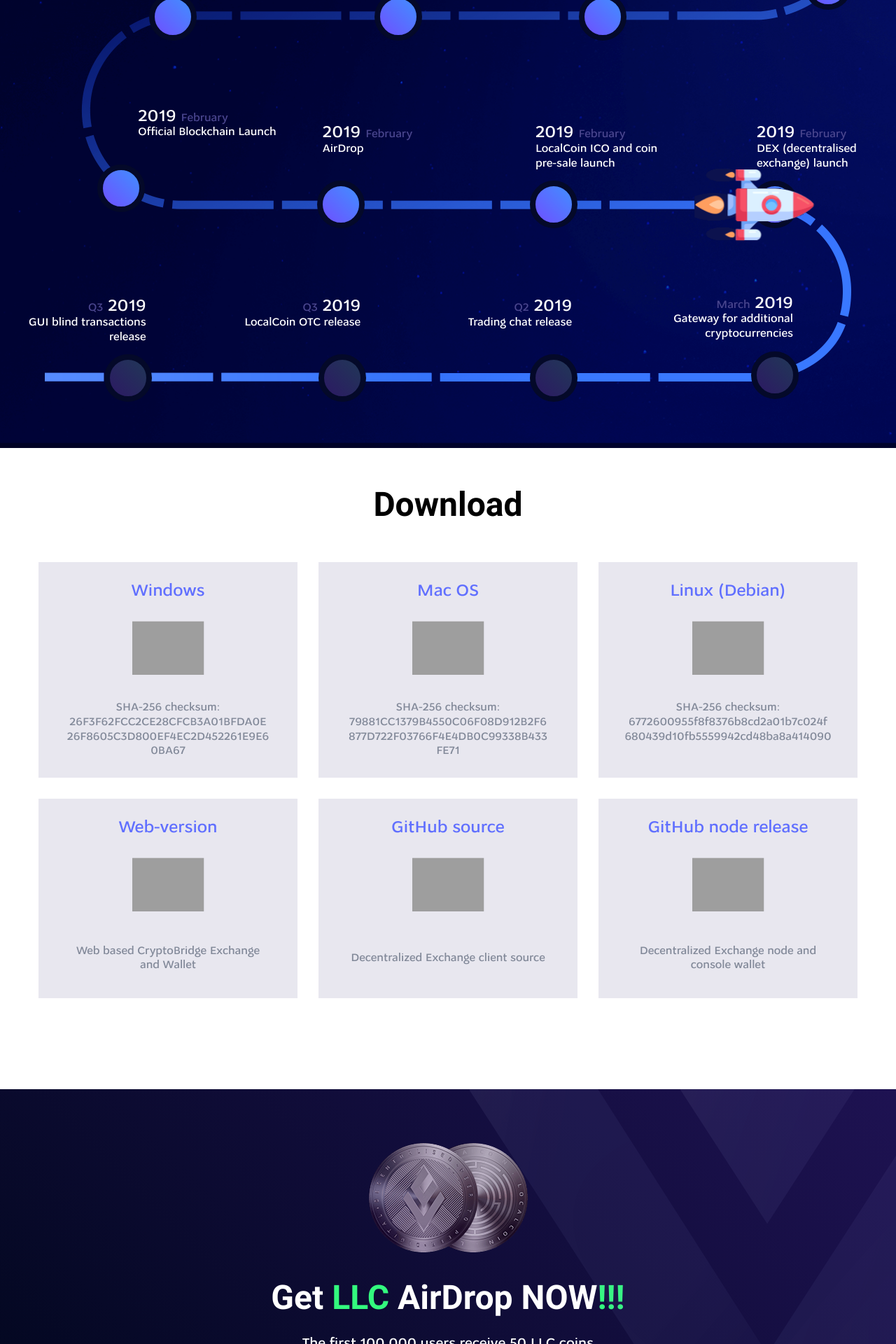
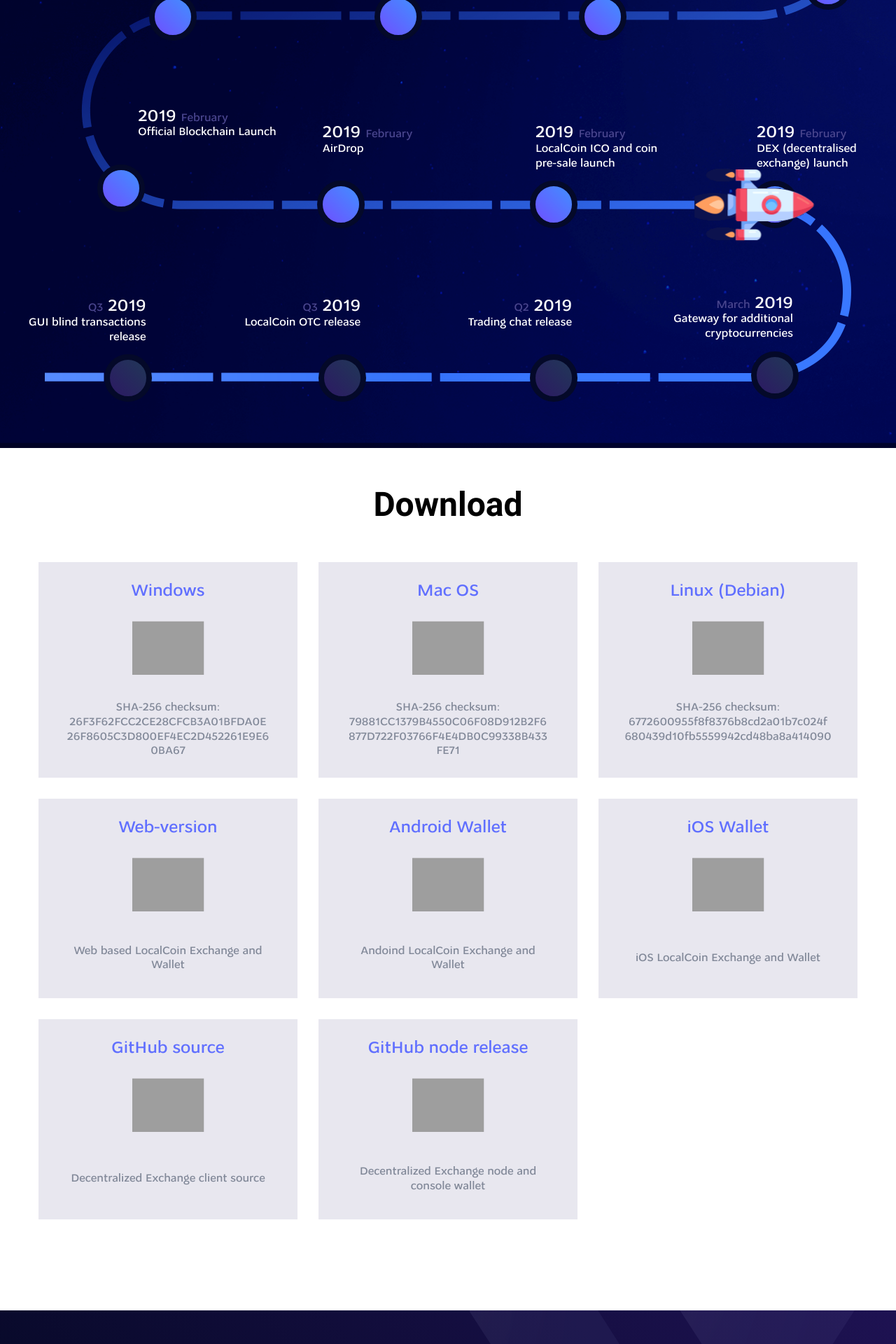
Before and after one commit to technozhantomz/localcoin_ico, a PHP site: page / in a window 1280 px wide. Shown: the part 4580-6500 px from the top of the page at 70% size. Run offline with PHP 8.4, Linux system fonts and the light colour scheme; some libraries are stand-ins or nearby versions; grey boxes are pictures that could not be loaded.

Commit message:
android Wallet

```diff
--- a/index.php
+++ b/index.php
@@ -1119,15 +1119,15 @@
         <div class="container">
           <h2>Download</h2>
           <div class="row">
-            <div class="col-md-4"><a class="download__item wow flipInY" href="https://mega.nz/#!lRkXCYzD!qmPj_DPeBsneOkZ74bzJrvBUoUy5lJkKIuSfmrvmER0" data-wow-delay=".2s">
+            <div class="col-md-4"><a class="download__item wow flipInY" href="https://mega.nz/#!lRkXCYzD!qmPj_DPeBsneOkZ74bzJrvBUoUy5lJkKIuSfmrvmER0" target="_blank" data-wow-delay=".2s">
                 <h4>Windows</h4>
                 <div class="download__icon"><img src="img/svg/d-2.svg" alt="icon"></div>
                 <div class="download__text"><span style="word-break: break-all;">SHA-256 checksum:<br />26F3F62FCC2CE28CFCB3A01BFDA0E26F8605C3D800EF4EC2D452261E9E60BA67</span></div></a></div>
-            <div class="col-md-4"><a class="download__item wow flipInY" href="https://mega.nz/#!ZE03XCSQ!59Oxz5rTOSeRMiVsXuR_5OCnXGKXla4DAeT6jmq5ZM0" data-wow-delay=".4s">
+            <div class="col-md-4"><a class="download__item wow flipInY" href="https://mega.nz/#!ZE03XCSQ!59Oxz5rTOSeRMiVsXuR_5OCnXGKXla4DAeT6jmq5ZM0" target="_blank" data-wow-delay=".4s">
                 <h4>Mac OS</h4>
                 <div class="download__icon"><img src="img/svg/d-3.svg" alt="icon"></div>
                 <div class="download__text"><span style="word-break: break-all;">SHA-256 checksum:<br />79881CC1379B4550C06F08D912B2F6877D722F03766F4E4DB0C99338B433FE71</span></div></a></div>
-            <div class="col-md-4"><a class="download__item wow flipInY" href="https://mega.nz/#!cAs11aIY!mqL41WwoFen_n24JzehPv5CJuSKTf5zeAOBANq_pH-s" data-wow-delay=".6s">
+            <div class="col-md-4"><a class="download__item wow flipInY" href="https://mega.nz/#!cAs11aIY!mqL41WwoFen_n24JzehPv5CJuSKTf5zeAOBANq_pH-s" target="_blank" data-wow-delay=".6s">
                 <h4>Linux (Debian)</h4>
                 <div class="download__icon"><img src="img/svg/d-4.svg" alt="icon"></div>
                 <div class="download__text"><span>SHA-256 checksum: 6772600955f8f8376b8cd2a01b7c024f<br>680439d10fb5559942cd48ba8a414090</span></div></a>
@@ -1135,7 +1135,17 @@
             <div class="col-md-4"><a class="download__item wow flipInY" href="https://wallet.localcoin.is/" target="_blank">
                 <h4>Web-version</h4>
                 <div class="download__icon"><img src="img/svg/d-1.svg" alt="icon"></div>
-                <div class="download__text"><span>Web based CryptoBridge Exchange and Wallet</span></div></a>
+                <div class="download__text"><span>Web based LocalCoin Exchange and Wallet</span></div></a>
+            </div>
+            <div class="col-md-4"><a class="download__item wow flipInY" href="https://wallet.localcoin.is/" target="_blank">
+                <h4>Android Wallet</h4>
+                <div class="download__icon"><img src="img/svg/d-1.svg" alt="icon"></div>
+                <div class="download__text"><span>Andoind LocalCoin Exchange and Wallet</span></div></a>
+            </div>
+            <div class="col-md-4"><a class="download__item wow flipInY" href="https://wallet.localcoin.is/" target="_blank">
+                <h4>iOS Wallet</h4>
+                <div class="download__icon"><img src="img/svg/d-1.svg" alt="icon"></div>
+                <div class="download__text"><span>iOS LocalCoin Exchange and Wallet</span></div></a>
             </div>
             <div class="col-md-4"><a class="download__item wow flipInY" href="https://github.com/LocalCoinIS/LocalCoin-ui"  target="_blank" data-wow-delay=".8s">
                 <h4>GitHub source</h4>
```
